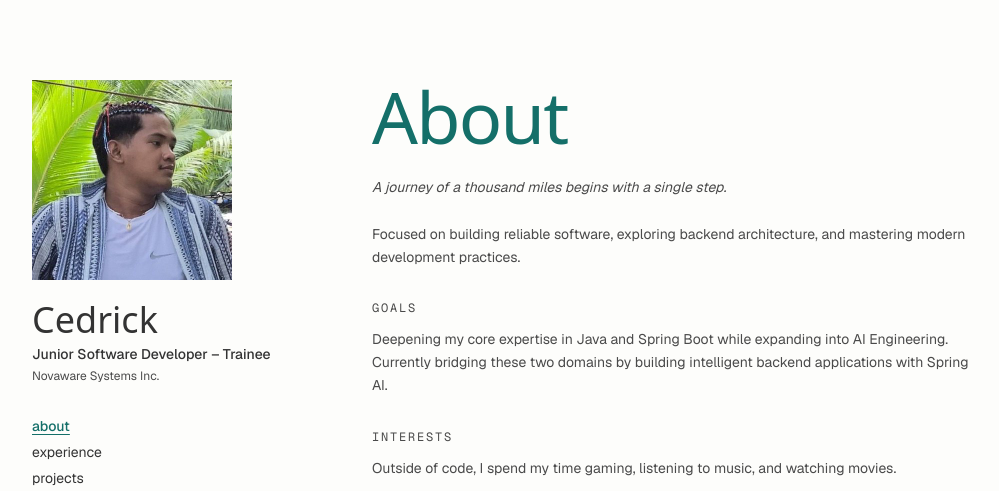
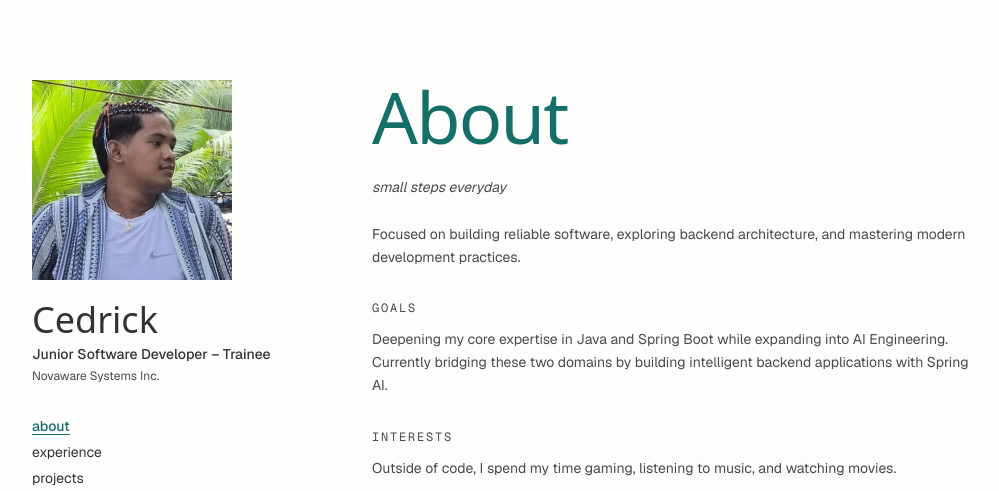
Before and after one commit to Cedrickkk/hulaanmo, an Astro site: page / in a window 1280 px wide. Shown: the top 491 px of the page, without its empty margins (88-1087 px from the left). Built offline with nearby package versions, Linux system fonts and the light colour scheme; Astro itself is replaced by a stand-in of ours; no server answers; a web font is replaced by a local one.

Commit message:
refactor: update quote

```diff
--- a/src/pages/index.astro
+++ b/src/pages/index.astro
@@ -8,7 +8,7 @@ import ContributionGraph from "@/components/ui/ContributionGraph.astro";
   <div class="space-y-6">
     <PageHeading title="About" />
     <p class="max-w-[65ch] text-sm leading-relaxed text-[var(--color-muted)]">
-      <span class="italic">A journey of a thousand miles begins with a single step.</span>
+      <span class="italic">small steps everyday</span>
     </p>
     <p class="max-w-[65ch] text-sm leading-relaxed text-[var(--color-muted)]">
       Focused on building reliable software, exploring backend architecture, and mastering modern development practices.
```
